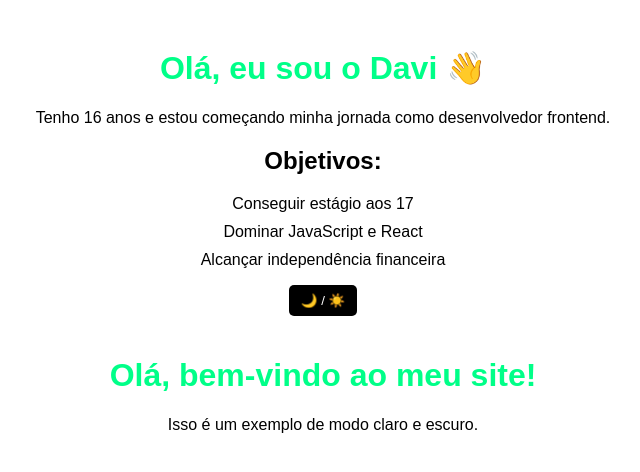
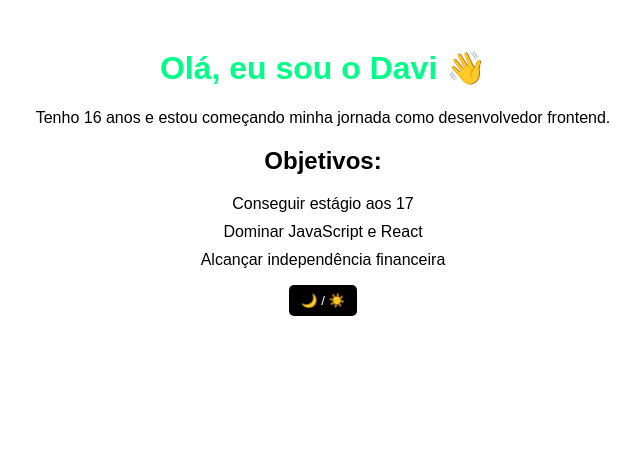
Before and after one commit to davilimadev/meu-primeiro-site, a plain HTML site: page index.html in a window 1280 px wide. Shown: the whole page, without its empty margins (317-957 px from the left). Drawn offline with Linux system fonts and the light colour scheme.

```diff
--- a/index.html
+++ b/index.html
@@ -29,8 +29,7 @@
 <body>
   <button id="toggle-mode">🌙 / ☀️</button>
 
-  <h1>Olá, bem-vindo ao meu site!</h1>
-  <p>Isso é um exemplo de modo claro e escuro.</p>
+
 
   <script src="script.js"></script>
 </body>
```
